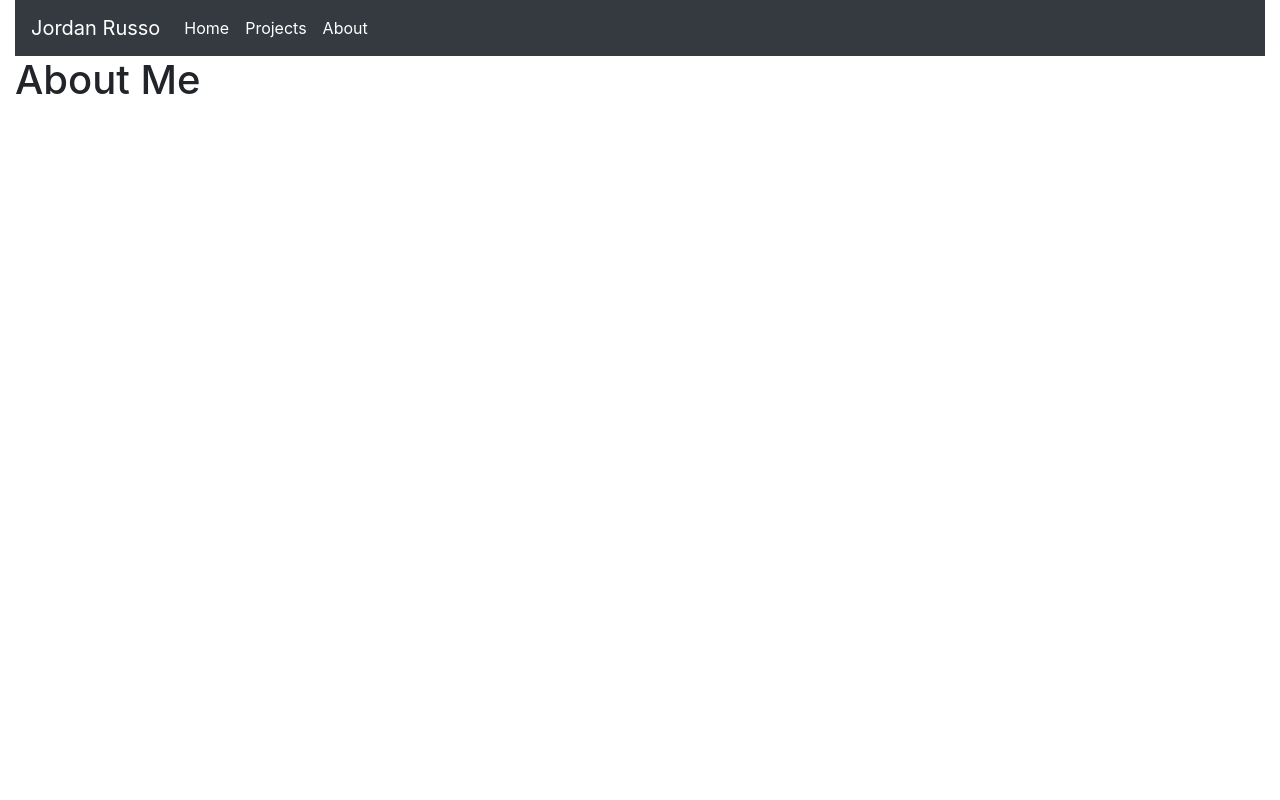
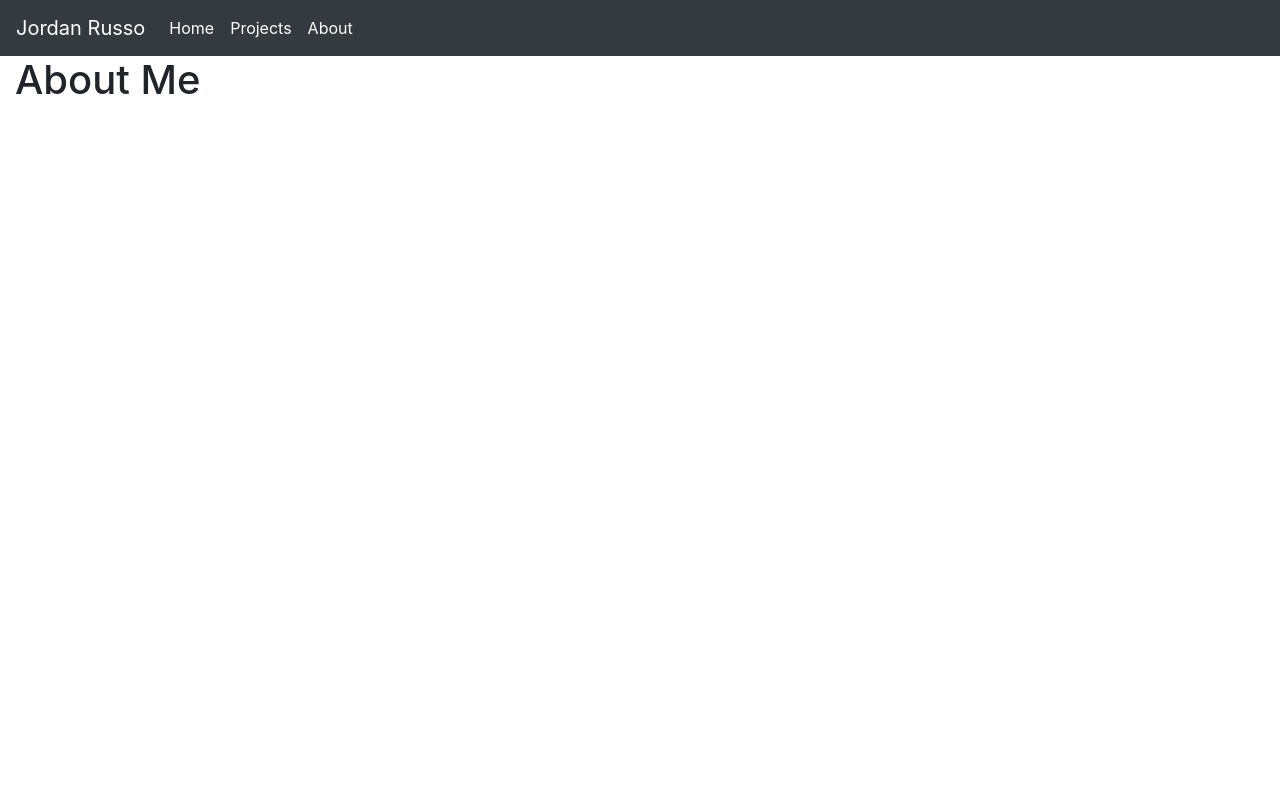
Before and after one commit to jrusso0818/my-personal-site, a Django app: page /about/ in a window 1280 px wide. Run offline with Django 3.2, Linux system fonts and the light colour scheme; some libraries are stand-ins or nearby versions.

Commit message:
Fixed navbar padding. Added custom domain.

```diff
--- a/homepage/static/css/base.css
+++ b/homepage/static/css/base.css
@@ -1,4 +1,4 @@
-body {
+.block-content {
     padding-left: 15px;
     padding-right: 15px;
 }
--- a/homepage/templates/homepage/base.html
+++ b/homepage/templates/homepage/base.html
@@ -28,8 +28,11 @@
                 </ul>
             </div>
         </nav>
-        {% block page_content %}
-        {% endblock %}
+
+        <div class="block-content">
+            {% block page_content %}
+            {% endblock %}
+        </div>
 
         <script src="https://code.jquery.com/jquery-3.3.1.slim.min.js" integrity="sha384-q8i/X+965DzO0rT7abK41JStQIAqVgRVzpbzo5smXKp4YfRvH+8abtTE1Pi6jizo" crossorigin="anonymous"></script>
         <script src="https://cdnjs.cloudflare.com/ajax/libs/popper.js/1.14.7/umd/popper.min.js" integrity="sha384-UO2eT0CpHqdSJQ6hJty5KVphtPhzWj9WO1clHTMGa3JDZwrnQq4sF86dIHNDz0W1" crossorigin="anonymous"></script>
--- a/mysite/settings.py
+++ b/mysite/settings.py
@@ -25,7 +25,7 @@ SECRET_KEY = '=yvto$gi=ixg-*t4nm5c)b#9--ee(=u6#1l!f3zk$e2#wq8h!e'
 # SECURITY WARNING: don't run with debug turned on in production!
 DEBUG = True
 
-ALLOWED_HOSTS = ['127.0.0.1', '.pythonanywhere.com']
+ALLOWED_HOSTS = ['127.0.0.1', '.pythonanywhere.com', 'www.jordan-russo.com']
 
 
 # Application definition
```
